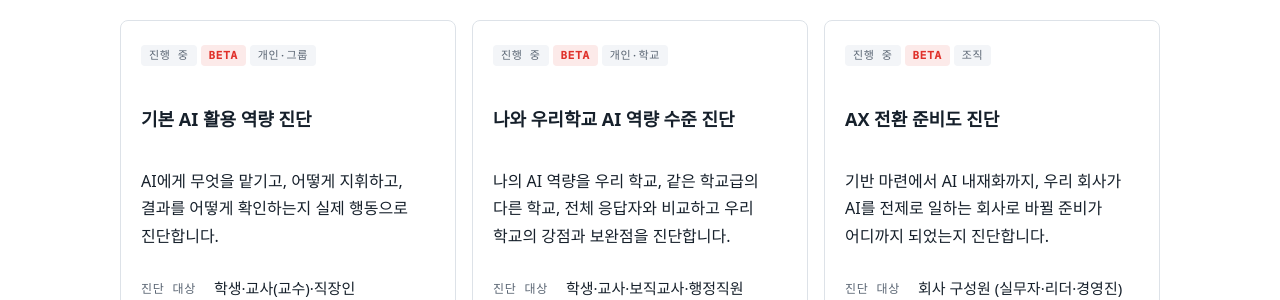
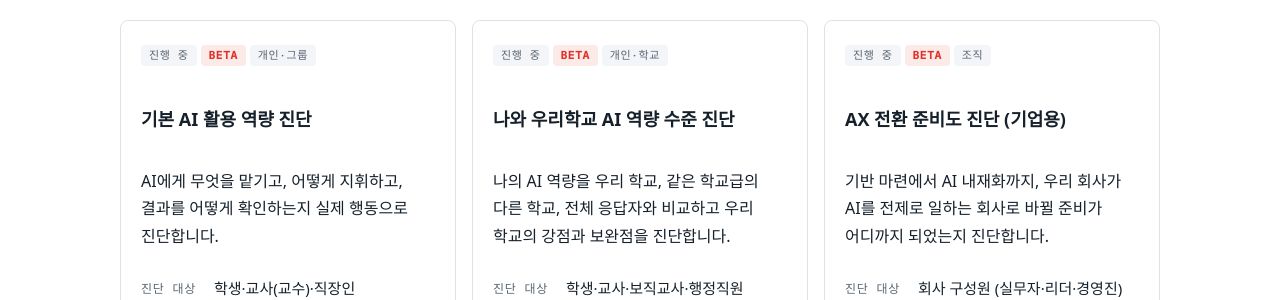
Before and after one commit to drsprolab/drsprolab.github.io, a Jekyll site: the page built from in-progress/index.html, in a window 1280 px wide and 900 px high. Shown: the part 282-582 px from the top of the window. Built offline with Jekyll 4.4.1, drawn with Linux system fonts in a browser that asks for light colours; some web fonts are replaced.

Commit message:
AX 전환 준비도 진단: 제목에 (기업용) 표기
Co-Authored-By: Claude Opus 5.5 <noreply@anthropic.com>

```diff
--- a/in-progress/ax-readiness/index.html
+++ b/in-progress/ax-readiness/index.html
@@ -1,6 +1,6 @@
 ---
 layout: page
-title: "AX 전환 준비도 진단"
+title: "AX 전환 준비도 진단 (기업용)"
 eyebrow: In progress 진단
 permalink: /in-progress/ax-readiness/
 share: true
--- a/in-progress/index.html
+++ b/in-progress/index.html
@@ -34,7 +34,7 @@ lede: 지금 응답을 받고 있는 진단입니다. 참여하면 바로 나의
   <a class="inst" href="{{ '/in-progress/ax-readiness/' | relative_url }}">
     {% if axr.image.path and axr.image.path contains '/assets/og/in-progress/' %}<img class="inst-thumb inst-thumb--compact" src="{{ axr.image.path | relative_url }}" alt="" width="1200" height="630" loading="lazy" decoding="async">{% endif %}
     <div class="tags"><span class="badge">진행 중</span><span class="badge beta">BETA</span><span class="badge">조직</span></div>
-    <h3>AX 전환 준비도 진단</h3>
+    <h3>AX 전환 준비도 진단 (기업용)</h3>
     <p>기반 마련에서 AI 내재화까지, 우리 회사가 AI를 전제로 일하는 회사로 바뀔 준비가 어디까지 되었는지 진단합니다.</p>
     <dl class="kv">
       <dt>진단 대상</dt><dd>회사 구성원 (실무자·리더·경영진)</dd>
```
